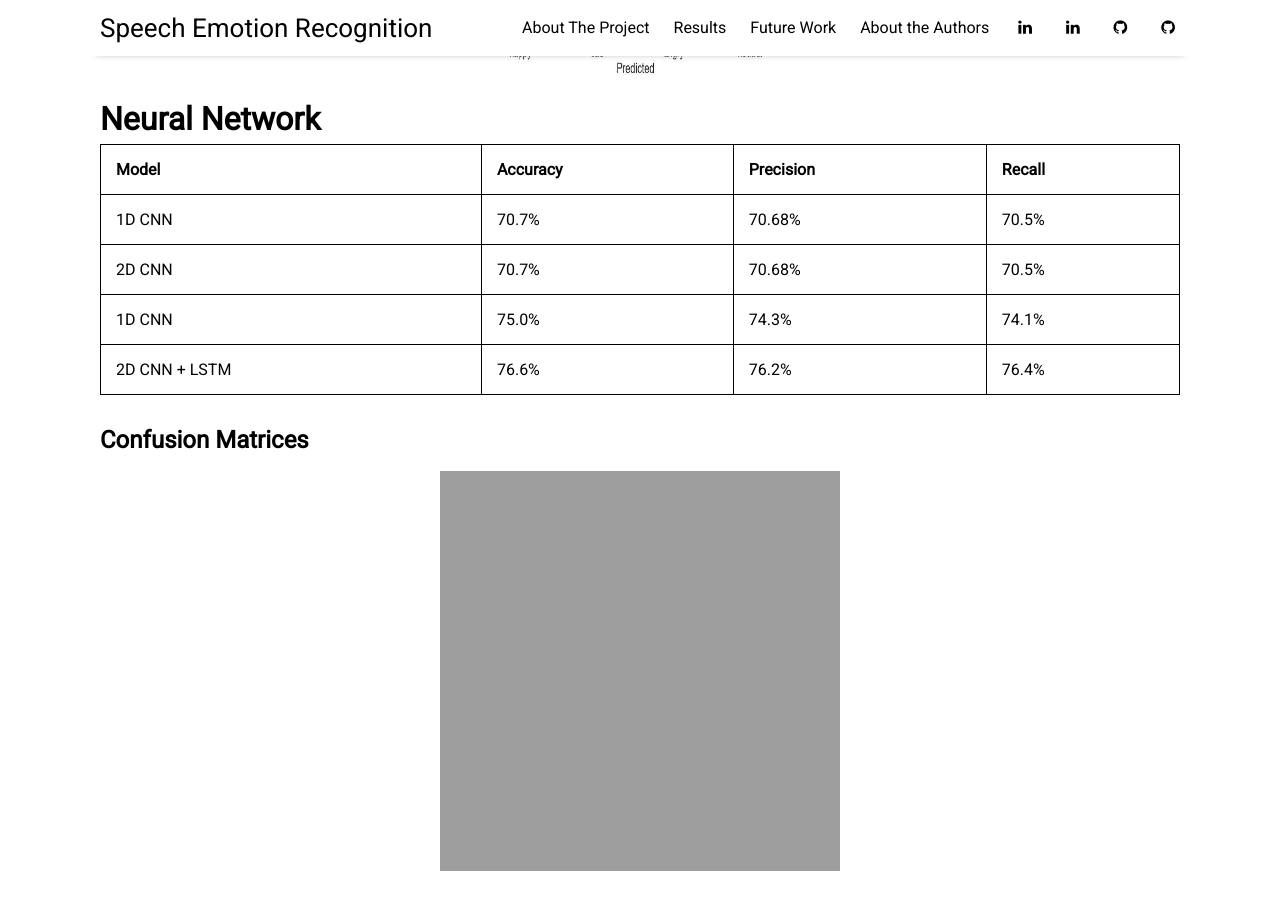
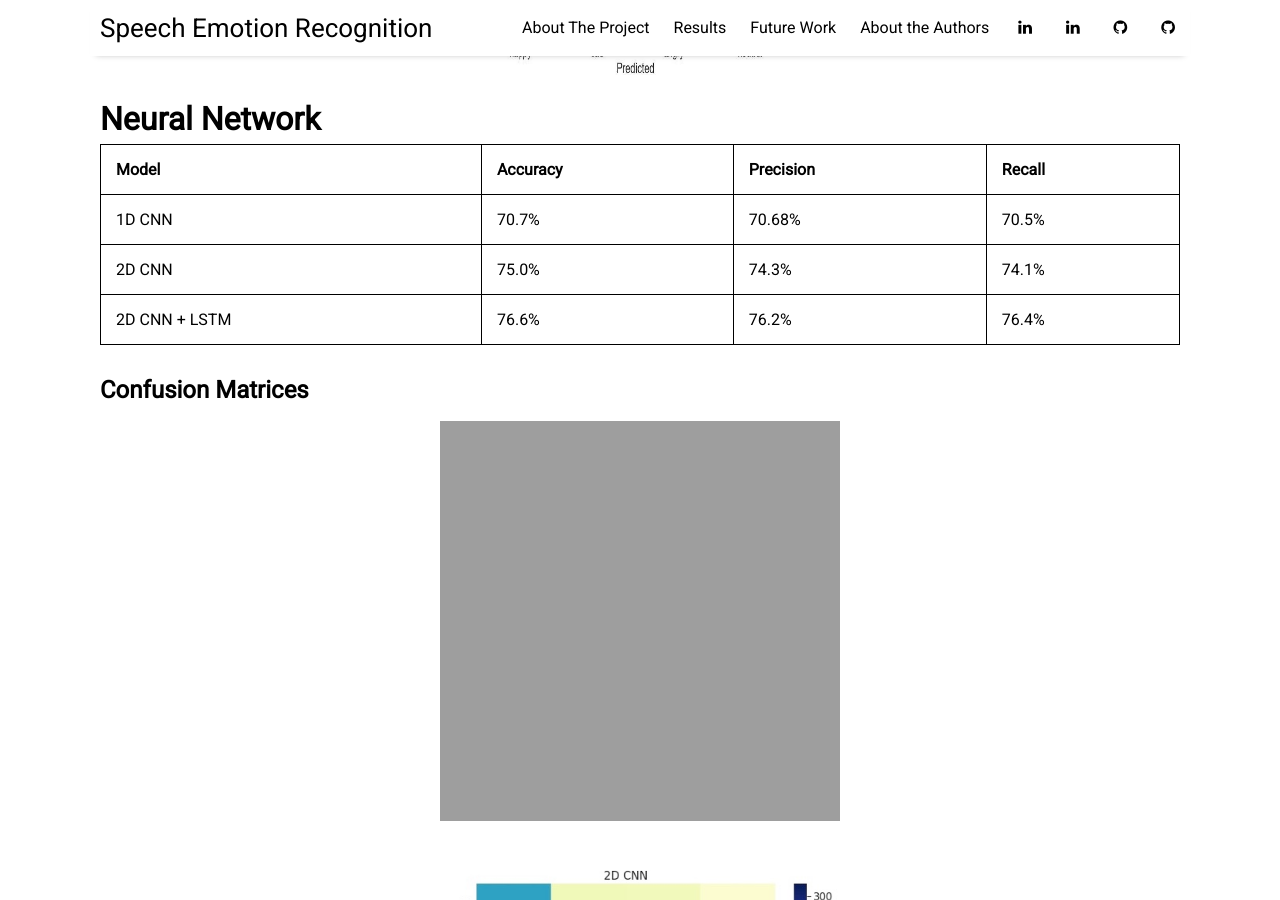
Before and after one commit to kelvinm10/SER_Website, a Jekyll site: the page built from _posts/2022-04-18-results.md, in a window 1280 px wide and 900 px high, scrolled down 3343 px. Built offline with Jekyll 4.4.1, drawn with Linux system fonts in a browser that asks for light colours; nearby versions of some CDN libraries.

Commit message:
Update 2022-04-18-results.md
edited results to remove duplicate row

```diff
--- a/_posts/2022-04-18-results.md
+++ b/_posts/2022-04-18-results.md
@@ -71,12 +71,6 @@ image: results.jpg
   </tr>
   <tr>
     <td>2D CNN</td>
-    <td>70.7%</td>
-    <td> 70.68%</td>
-    <td> 70.5%</td>
-  </tr>
-  <tr>
-    <td>1D CNN</td>
     <td>75.0%</td>
     <td>74.3%</td>
     <td>74.1%</td>
```
